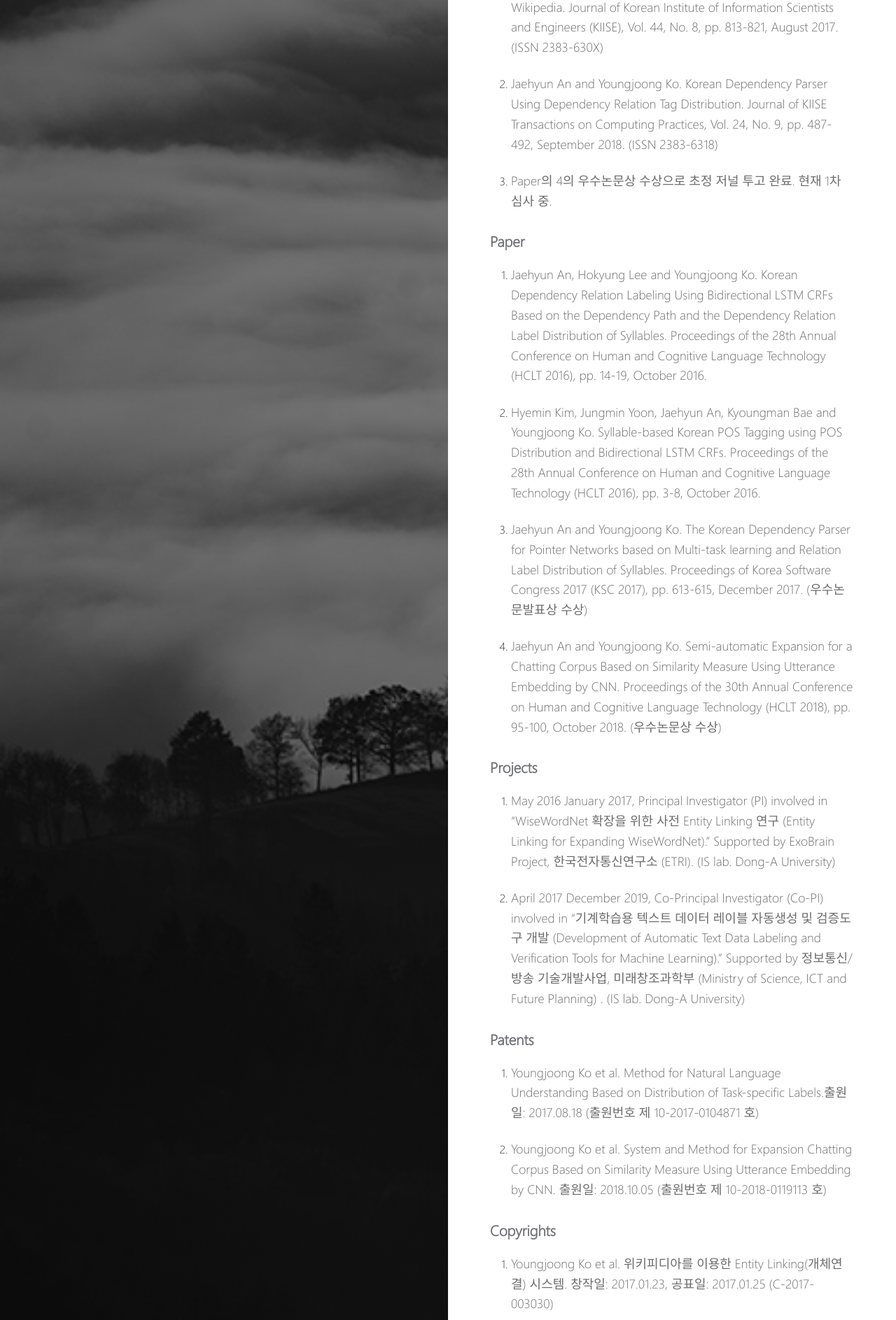
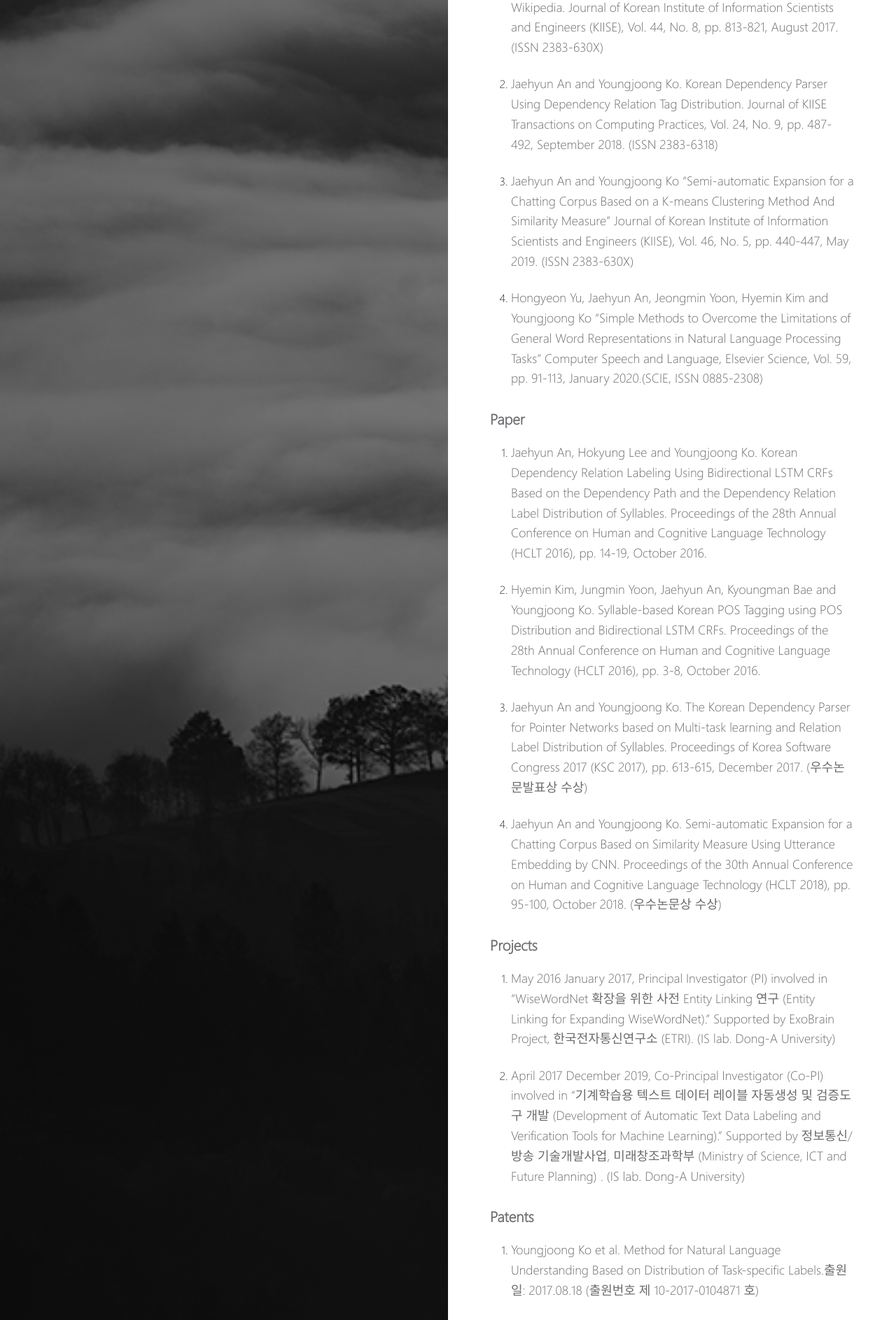
Before and after one commit to anjaehyun17/anjaehyun17.github.io, a Jekyll site: the page built from _posts/2018-12-27-필자_소개.md, in a window 1280 px wide. Shown: the part 315-2202 px from the top of the page at 70% size. Built offline with Jekyll 4.4.1, drawn with Linux system fonts in a browser that asks for light colours.

Commit message:
Update 2018-12-27-필자_소개.md

```diff
--- a/_posts/2018-12-27-필자_소개.md
+++ b/_posts/2018-12-27-필자_소개.md
@@ -16,8 +16,9 @@ tag:
 
 2. Jaehyun An and Youngjoong Ko. Korean Dependency Parser Using Dependency Relation Tag Distribution. Journal of KIISE Transactions on Computing Practices, Vol. 24, No. 9, pp. 487-492, September 2018. (ISSN 2383-6318)
 
-3. Paper의 4의 우수논문상 수상으로 초정 저널 투고 완료. 현재 1차 심사 중.
-{: style="text-align: left;"}
+3. Jaehyun An and Youngjoong Ko "Semi-automatic Expansion for a Chatting Corpus Based on a K-means Clustering Method And Similarity Measure" Journal of Korean Institute of Information Scientists and Engineers (KIISE), Vol. 46, No. 5, pp. 440-447, May 2019. (ISSN 2383-630X)
+
+4. Hongyeon Yu, Jaehyun An, Jeongmin Yoon, Hyemin Kim and Youngjoong Ko "Simple Methods to Overcome the Limitations of General Word Representations in Natural Language Processing Tasks" Computer Speech and Language, Elsevier Science, Vol. 59, pp. 91-113, January 2020.(SCIE, ISSN 0885-2308)
 
 ### Paper
 
```
